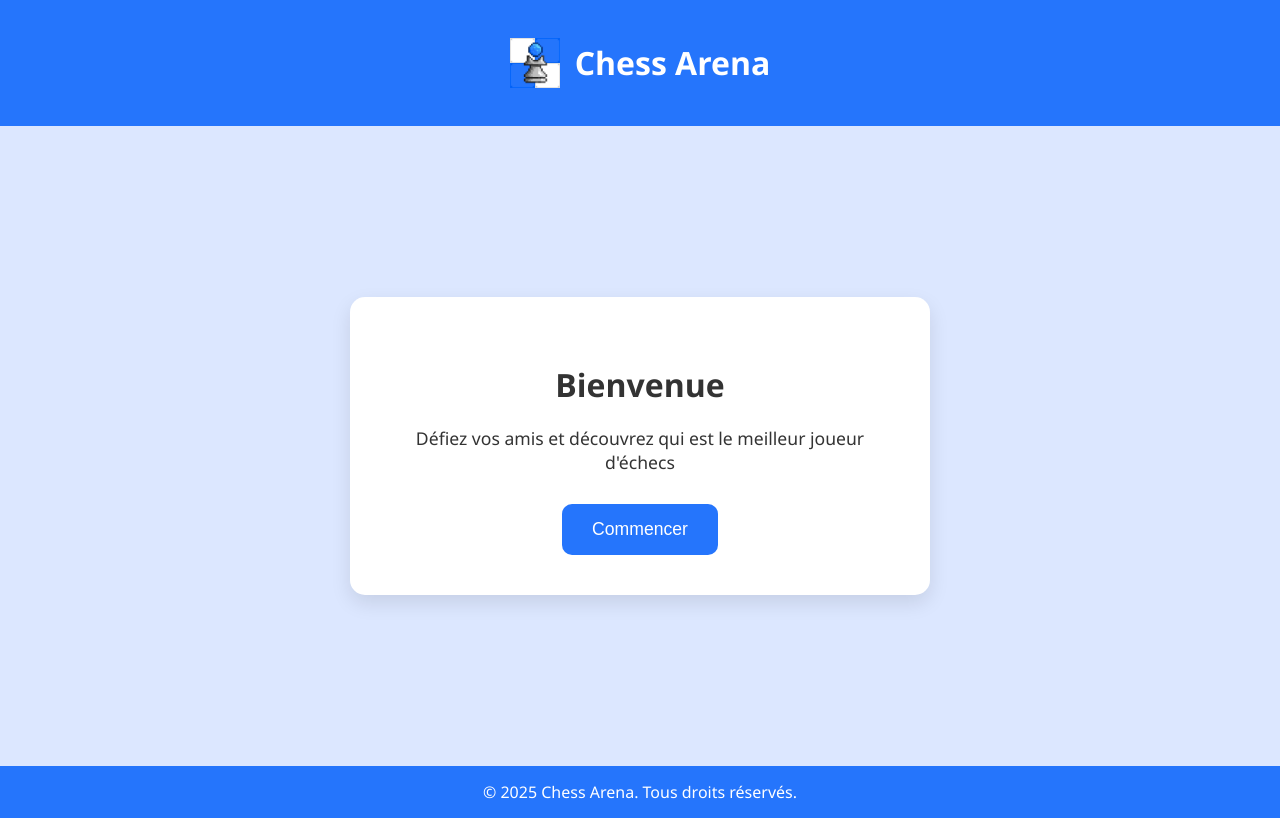
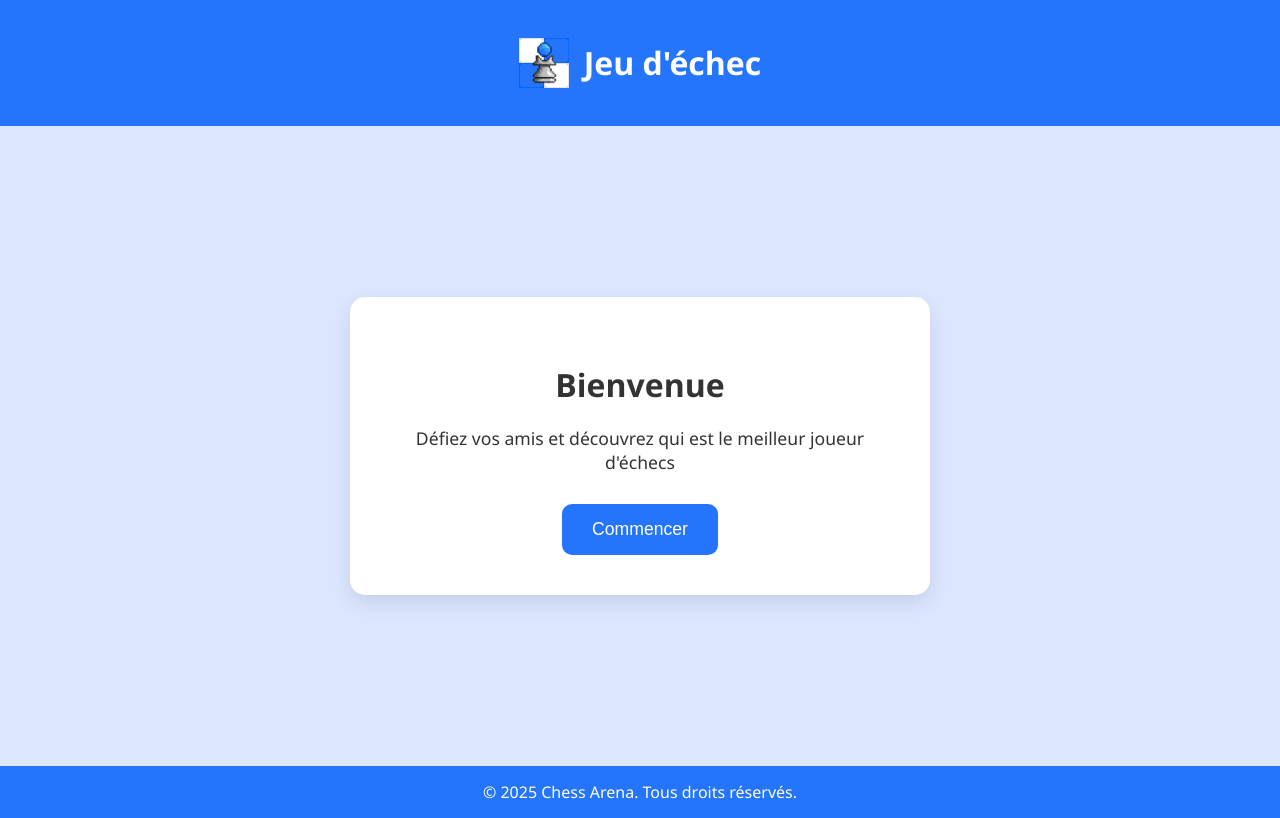
Before and after one commit to FrillyWave/Projet-NSI, a website: page index.html in a window 1280 px wide. Drawn offline with Linux system fonts and the light colour scheme.

Commit message:
Update index.html

```diff
--- a/index.html
+++ b/index.html
@@ -2,7 +2,7 @@
 <html lang="fr">
 <head>
     <meta charset="UTF-8">
-    <title>Chess Arena - Accueil</title>
+    <title>Jeu d'échec - Accueil</title>
     <link rel="stylesheet" href="./Frontend/CSS/style_index.css">
 
 </head>
@@ -10,7 +10,7 @@
 
     <header class="main-header">
         <img src="./Frontend/Image/new_logo_v3.webp" alt="Logo" class="logo">
-        <h1>Chess Arena</h1>
+        <h1>Jeu d'échec</h1>
     </header>
 
     <main class="home-main">
```
